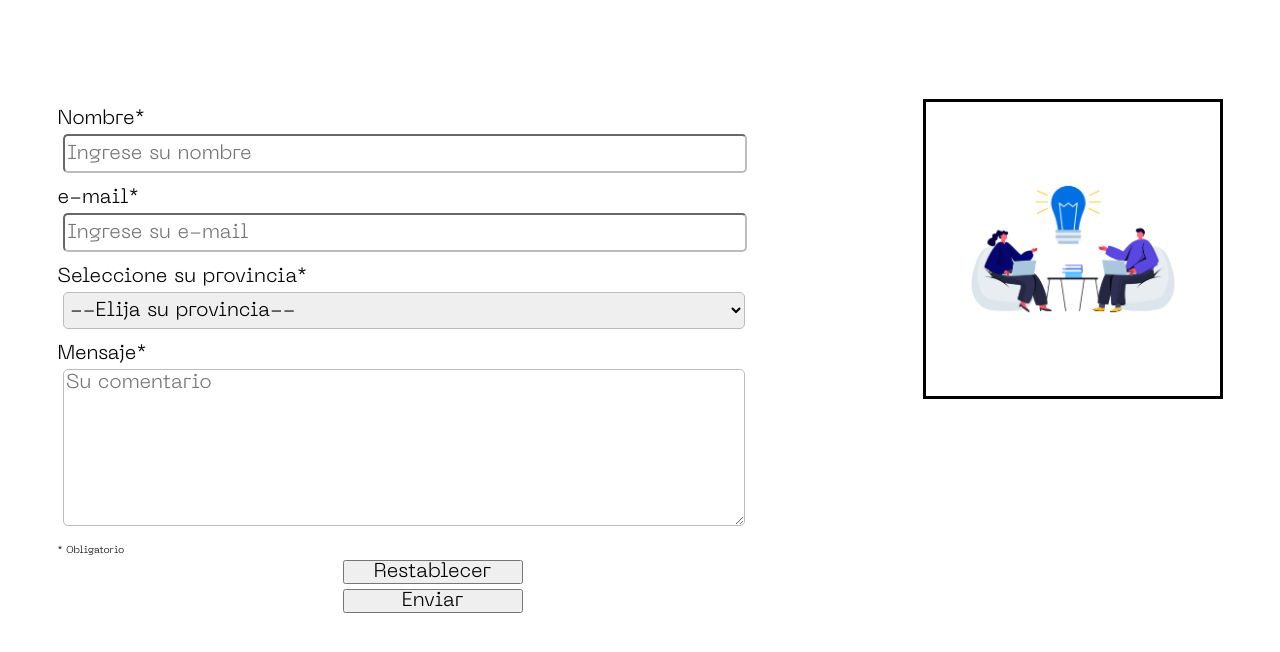
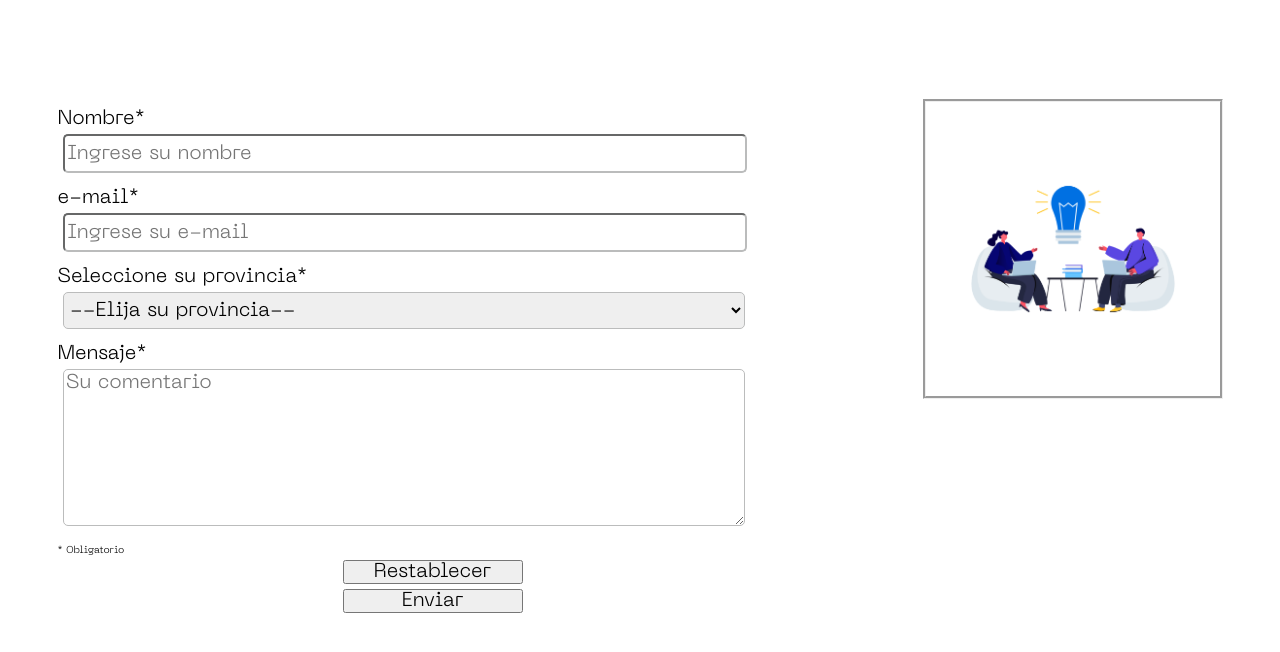
Before and after one commit to GuillermoKuroda/omgoingsitiov2, a plain HTML site: page contacto.html in a window 1280 px wide. Shown: the part 226-878 px from the top of the page. Drawn offline with Linux system fonts and the light colour scheme.

Commit message:
borde en sentado

```diff
--- a/styles.css
+++ b/styles.css
@@ -473,5 +473,5 @@ textarea {
     width: 30rem;
     height: 30rem;
     padding: 1rem;
-    border-style: solid;
+    border-style: groove
 }
```
